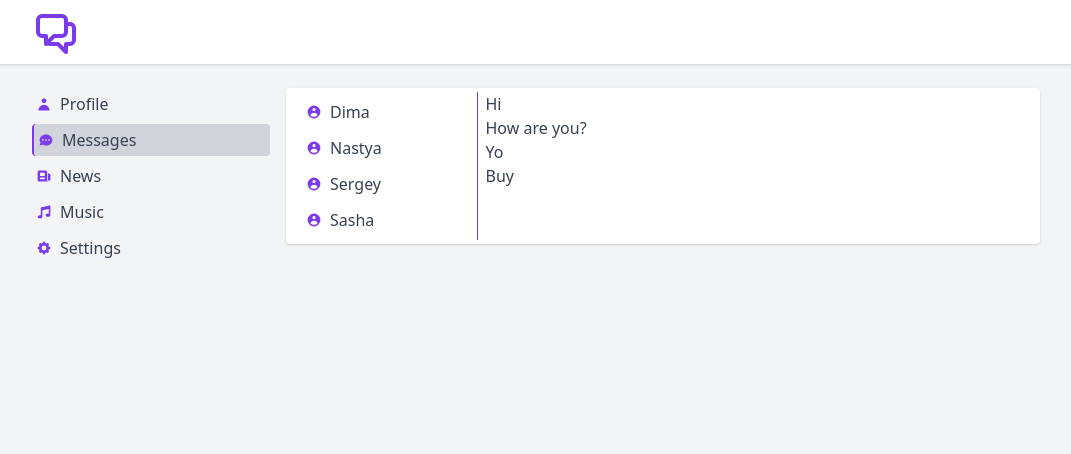
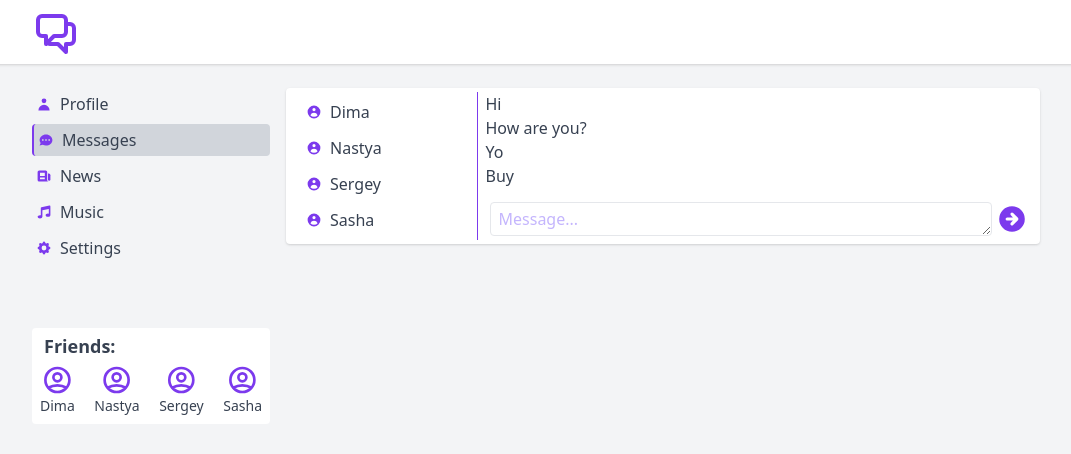
Before and after one commit to Did82/kamasutra-react, a React (Create React App) app: page /dialogs in a window 1280 px wide. Shown: the top 454 px of the page, without its empty margins (104-1175 px from the left). Built offline with nearby package versions, Linux system fonts and the light colour scheme.

Commit message:
feat: various change and fix (lesson 31)

```diff
--- a/src/App.js
+++ b/src/App.js
@@ -13,7 +13,7 @@ const App = (props) => {
             <div className="min-h-screen bg-gray-100 text-gray-700">
                 <Header/>
                 <main className="max-w-5xl mx-auto mt-4 flex">
-                    <Navbar/>
+                    <Navbar state={props.state.dialogsPage}/>
                     <div className="w-3/4 p-1 m-1">
                         <Route path='/profile' render={() => <Profile state={props.state.profilePage}/>}/>
                         <Route path='/dialogs' render={() => <Dialogs state={props.state.dialogsPage}/>}/>
--- a/src/components/Dialogs/Dialogs.js
+++ b/src/components/Dialogs/Dialogs.js
@@ -12,8 +12,16 @@ const Dialogs = (props) => {
             <div className="w-1/4 px-2">
                 {dialogsElements}
             </div>
-            <div className="w-3/4 px-2">
-                {messagesElements}
+            <div className="w-3/4 px-2 flex flex-col justify-between">
+                <div>{messagesElements}</div>
+                <div className="flex justify-between">
+                    <textarea className="flex-1 bg-transparent border focus:border-purple-600 rounded px-2 p-1 m-1 outline-none resize-x placeholder-purple-300 content-center" placeholder="Message..." rows="1"></textarea>
+                    <button className="focus:outline-none">
+                        <svg className="h-8 text-purple-600" xmlns="http://www.w3.org/2000/svg" viewBox="0 0 20 20" fill="currentColor">
+                            <path fillRule="evenodd" d="M10 18a8 8 0 100-16 8 8 0 000 16zm3.707-8.707l-3-3a1 1 0 00-1.414 1.414L10.586 9H7a1 1 0 100 2h3.586l-1.293 1.293a1 1 0 101.414 1.414l3-3a1 1 0 000-1.414z" clipRule="evenodd" />
+                        </svg>
+                    </button>
+                </div>
             </div>
         </div>
     )
--- /dev/null
+++ b/src/components/Navbar/Friends/Friend/Friend.js
@@ -0,0 +1,12 @@
+const Friend = (props) => {
+    return (
+        <div className="flex flex-col p-1">
+            <svg className="h-8 text-purple-600" xmlns="http://www.w3.org/2000/svg" fill="none" viewBox="0 0 24 24" stroke="currentColor">
+                <path strokeLinecap="round" strokeLinejoin="round" strokeWidth={2} d="M5.121 17.804A13.937 13.937 0 0112 16c2.5 0 4.847.655 6.879 1.804M15 10a3 3 0 11-6 0 3 3 0 016 0zm6 2a9 9 0 11-18 0 9 9 0 0118 0z" />
+            </svg>
+            <span>{props.name}</span>
+        </div>
+    );
+};
+
+export default Friend;
--- /dev/null
+++ b/src/components/Navbar/Friends/Friends.js
@@ -0,0 +1,16 @@
+import Friend from "./Friend/Friend";
+
+const Friends = (props) => {
+    const friendsList = props.state.dialogs.map(dlg => <Friend name={dlg.name}/>);
+
+    return (
+        <section className="bg-white rounded m-1 p-1 text-sm">
+            <h2 className="text-lg font-bold pl-2">Friends:</h2>
+            <div className="flex flex-wrap items-center justify-between">
+                {friendsList}
+            </div>
+        </section>
+    )
+}
+
+export default Friends;
--- a/src/components/Navbar/Navbar.js
+++ b/src/components/Navbar/Navbar.js
@@ -1,40 +1,54 @@
 import {NavLink} from "react-router-dom";
+import Friends from "./Friends/Friends";
 
-const Navbar = () => {
+const Navbar = (props) => {
     return (
-        <nav className="w-1/4 p-1">
+        <aside className="w-1/4 p-1">
+            <nav className="mb-16">
                 <NavLink to="/profile" className="nav" activeClassName="active">
                     <svg className="icon" xmlns="http://www.w3.org/2000/svg" viewBox="0 0 20 20" fill="currentColor">
-                    <path fillRule="evenodd" d="M10 9a3 3 0 100-6 3 3 0 000 6zm-7 9a7 7 0 1114 0H3z" clipRule="evenodd" />
+                        <path fillRule="evenodd" d="M10 9a3 3 0 100-6 3 3 0 000 6zm-7 9a7 7 0 1114 0H3z"
+                              clipRule="evenodd"/>
                     </svg>
                     <span>Profile</span>
                 </NavLink>
                 <NavLink to="/dialogs" className="nav" activeClassName="active">
                     <svg className="icon" xmlns="http://www.w3.org/2000/svg" viewBox="0 0 20 20" fill="currentColor">
-                    <path fillRule="evenodd" d="M18 10c0 3.866-3.582 7-8 7a8.841 8.841 0 01-4.083-.98L2 17l1.338-3.123C2.493 12.767 2 11.434 2 10c0-3.866 3.582-7 8-7s8 3.134 8 7zM7 9H5v2h2V9zm8 0h-2v2h2V9zM9 9h2v2H9V9z" clipRule="evenodd" />
+                        <path fillRule="evenodd"
+                              d="M18 10c0 3.866-3.582 7-8 7a8.841 8.841 0 01-4.083-.98L2 17l1.338-3.123C2.493 12.767 2 11.434 2 10c0-3.866 3.582-7 8-7s8 3.134 8 7zM7 9H5v2h2V9zm8 0h-2v2h2V9zM9 9h2v2H9V9z"
+                              clipRule="evenodd"/>
                     </svg>
                     <span>Messages</span>
                 </NavLink>
                 <NavLink to="/news" className="nav" activeClassName="active">
                     <svg className="icon" xmlns="http://www.w3.org/2000/svg" viewBox="0 0 20 20" fill="currentColor">
-                    <path fillRule="evenodd" d="M2 5a2 2 0 012-2h8a2 2 0 012 2v10a2 2 0 002 2H4a2 2 0 01-2-2V5zm3 1h6v4H5V6zm6 6H5v2h6v-2z" clipRule="evenodd" />
-                    <path d="M15 7h1a2 2 0 012 2v5.5a1.5 1.5 0 01-3 0V7z" />
+                        <path fillRule="evenodd"
+                              d="M2 5a2 2 0 012-2h8a2 2 0 012 2v10a2 2 0 002 2H4a2 2 0 01-2-2V5zm3 1h6v4H5V6zm6 6H5v2h6v-2z"
+                              clipRule="evenodd"/>
+                        <path d="M15 7h1a2 2 0 012 2v5.5a1.5 1.5 0 01-3 0V7z"/>
                     </svg>
                     <span>News</span>
                 </NavLink>
                 <NavLink to="/music" className="nav" activeClassName="active">
                     <svg className="icon" xmlns="http://www.w3.org/2000/svg" viewBox="0 0 20 20" fill="currentColor">
-                    <path d="M18 3a1 1 0 00-1.196-.98l-10 2A1 1 0 006 5v9.114A4.369 4.369 0 005 14c-1.657 0-3 .895-3 2s1.343 2 3 2 3-.895 3-2V7.82l8-1.6v5.894A4.37 4.37 0 0015 12c-1.657 0-3 .895-3 2s1.343 2 3 2 3-.895 3-2V3z" />
+                        <path
+                            d="M18 3a1 1 0 00-1.196-.98l-10 2A1 1 0 006 5v9.114A4.369 4.369 0 005 14c-1.657 0-3 .895-3 2s1.343 2 3 2 3-.895 3-2V7.82l8-1.6v5.894A4.37 4.37 0 0015 12c-1.657 0-3 .895-3 2s1.343 2 3 2 3-.895 3-2V3z"/>
                     </svg>
                     <span>Music</span>
                 </NavLink>
                 <NavLink to="/settings" className="nav" activeClassName="active">
                     <svg className="icon" xmlns="http://www.w3.org/2000/svg" viewBox="0 0 20 20" fill="currentColor">
-                    <path fillRule="evenodd" d="M11.49 3.17c-.38-1.56-2.6-1.56-2.98 0a1.532 1.532 0 01-2.286.948c-1.372-.836-2.942.734-2.106 2.106.54.886.061 2.042-.947 2.287-1.561.379-1.561 2.6 0 2.978a1.532 1.532 0 01.947 2.287c-.836 1.372.734 2.942 2.106 2.106a1.532 1.532 0 012.287.947c.379 1.561 2.6 1.561 2.978 0a1.533 1.533 0 012.287-.947c1.372.836 2.942-.734 2.106-2.106a1.533 1.533 0 01.947-2.287c1.561-.379 1.561-2.6 0-2.978a1.532 1.532 0 01-.947-2.287c.836-1.372-.734-2.942-2.106-2.106a1.532 1.532 0 01-2.287-.947zM10 13a3 3 0 100-6 3 3 0 000 6z" clipRule="evenodd" />
+                        <path fillRule="evenodd"
+                              d="M11.49 3.17c-.38-1.56-2.6-1.56-2.98 0a1.532 1.532 0 01-2.286.948c-1.372-.836-2.942.734-2.106 2.106.54.886.061 2.042-.947 2.287-1.561.379-1.561 2.6 0 2.978a1.532 1.532 0 01.947 2.287c-.836 1.372.734 2.942 2.106 2.106a1.532 1.532 0 012.287.947c.379 1.561 2.6 1.561 2.978 0a1.533 1.533 0 012.287-.947c1.372.836 2.942-.734 2.106-2.106a1.533 1.533 0 01.947-2.287c1.561-.379 1.561-2.6 0-2.978a1.532 1.532 0 01-.947-2.287c.836-1.372-.734-2.942-2.106-2.106a1.532 1.532 0 01-2.287-.947zM10 13a3 3 0 100-6 3 3 0 000 6z"
+                              clipRule="evenodd"/>
                     </svg>
                     <span>Settings</span>
                 </NavLink>
             </nav>
+
+            <Friends state={props.state}/>
+
+        </aside>
     )
 }
 
--- a/src/components/Profile/MyPosts/MyPosts.js
+++ b/src/components/Profile/MyPosts/MyPosts.js
@@ -1,18 +1,26 @@
 import Post from "./Post/Post";
+import React from "react";
 
 const MyPosts = (props) => {
 
-    const postsElements = props.posts.map(post => <Post message={post.msg} likesCount={post.likesCount}/>)
+    const postsElements = props.posts.map(post => <Post message={post.msg} likesCount={post.likesCount}/>);
+
+    const newPostElement = React.createRef();
+
+    const addPost = () => {
+        const text = newPostElement.current.value;
+        alert(text);
+    };
 
     return (
         <div className="">
             My posts
             <div className="mb-4">
                 <div>
-                    <textarea className="bg-gray-200"></textarea>
+                    <textarea className="bg-gray-200" ref={newPostElement}></textarea>
                 </div>
                 <div>
-                    <button className="bg-purple-600 text-white px-2 rounded hover:bg-purple-800">Add post</button>
+                    <button className="bg-purple-600 text-white px-2 rounded hover:bg-purple-800" onClick={addPost}>Add post</button>
                 </div>
             </div>
             <div className="">
```
Also changed, not shown: 1 other file (tests, documents, lock files or other folders). Lines whose indentation alone changed are shown as unchanged.
